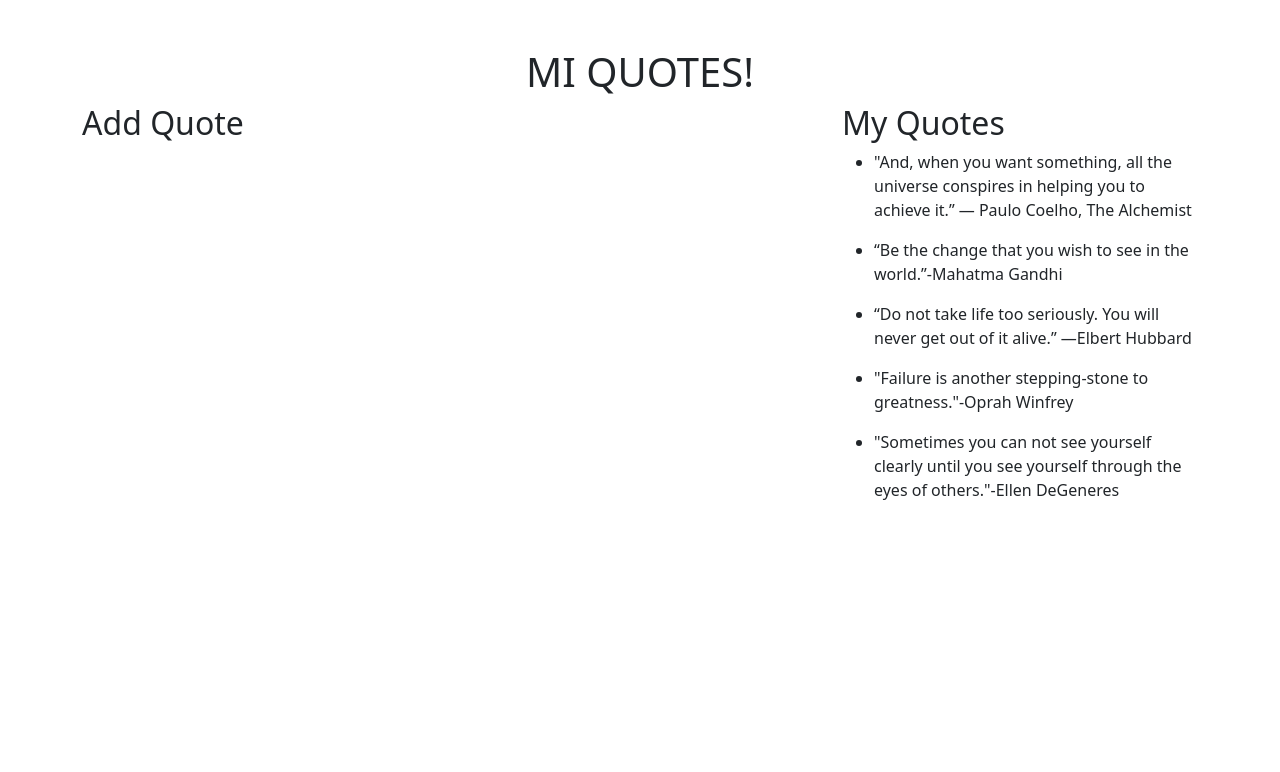
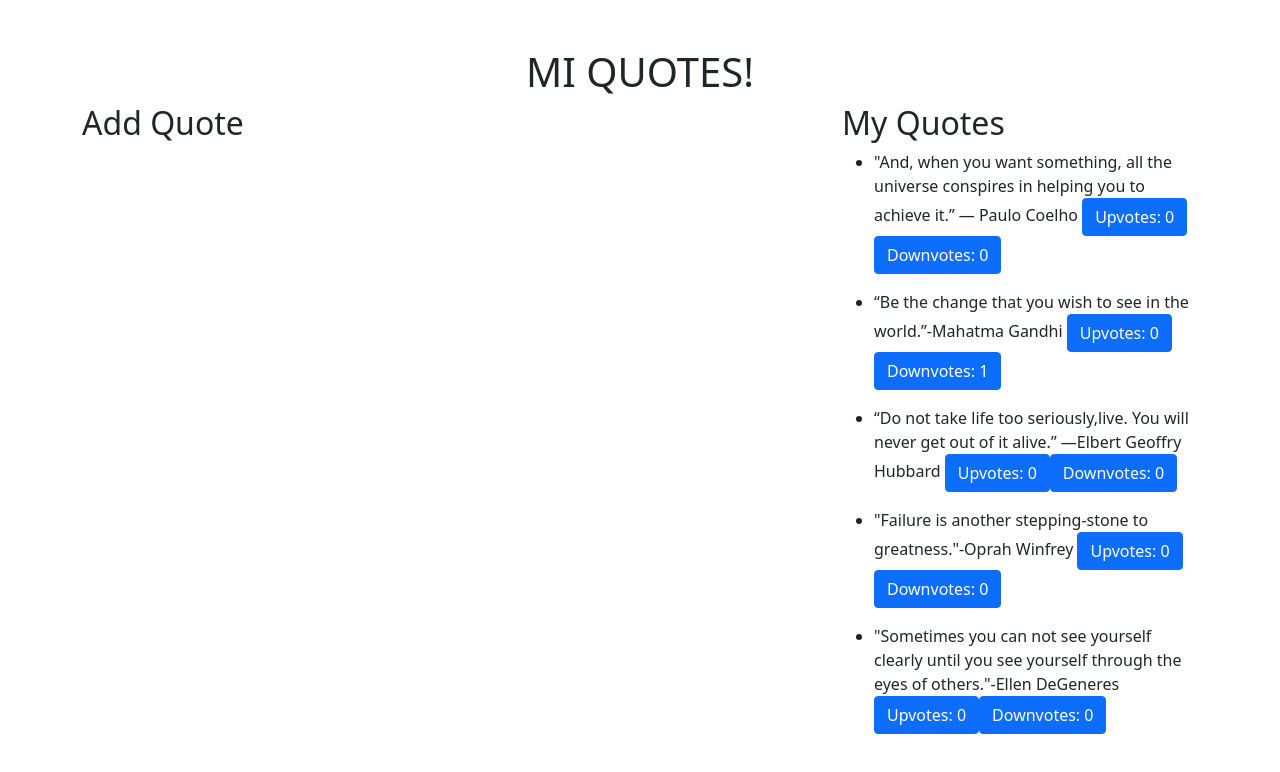
Before and after one commit to Wanjiru393/quotes-app, an Angular app: page / in a window 1280 px wide. Shown: the top 772 px of the page. Built offline with nearby package versions, Linux system fonts and the light colour scheme.

Commit message:
Added Upvote & Downvote Button

```diff
--- a/src/app/quotes/quotes.component.html
+++ b/src/app/quotes/quotes.component.html
@@ -1,3 +1,3 @@
 <ul *ngFor="let quote of quotes">
-    <li>{{quote.quote}}</li>
+    <li>{{quote.quote}} <span class="btn btn-primary ml-3">Upvotes: {{quote.upvotes}}</span ><span class="btn btn-primary ml-3">Downvotes: {{quote.downvotes}}</span></li>
 </ul>
--- a/src/app/quotes/quotes.component.ts
+++ b/src/app/quotes/quotes.component.ts
@@ -10,9 +10,9 @@ export class QuotesComponent implements OnInit {
 
 
   quotes: Quote[] =[
-    new Quote(1,'"And, when you want something, all the universe conspires in helping you to achieve it.” — Paulo Coelho, The Alchemist',0,0),
-    new Quote(2,'“Be the change that you wish to see in the world.”-Mahatma Gandhi',1,1),
-    new Quote(3,'“Do not take life too seriously. You will never get out of it alive.” —Elbert Hubbard',0,0),
+    new Quote(1,'"And, when you want something, all the universe conspires in helping you to achieve it.” — Paulo Coelho',0,0),
+    new Quote(2,'“Be the change that you wish to see in the world.”-Mahatma Gandhi',0,1),
+    new Quote(3,'“Do not take life too seriously,live. You will never get out of it alive.” —Elbert Geoffry Hubbard',0,0),
     new Quote(4,'"Failure is another stepping-stone to greatness."-Oprah Winfrey',0,0),
     new Quote(5,'"Sometimes you can not see yourself clearly until you see yourself through the eyes of others."-Ellen DeGeneres',0,0)
 
```
